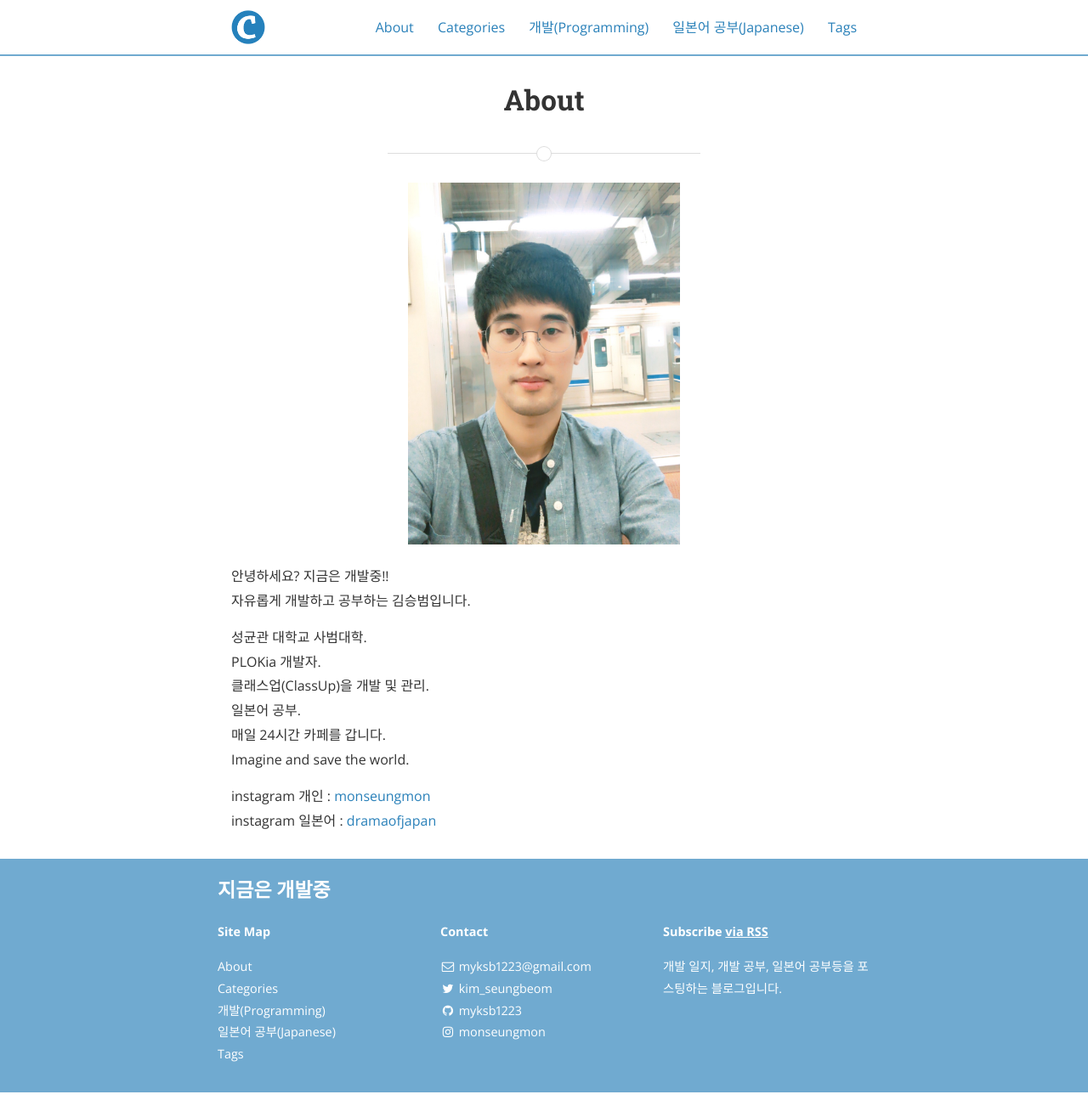
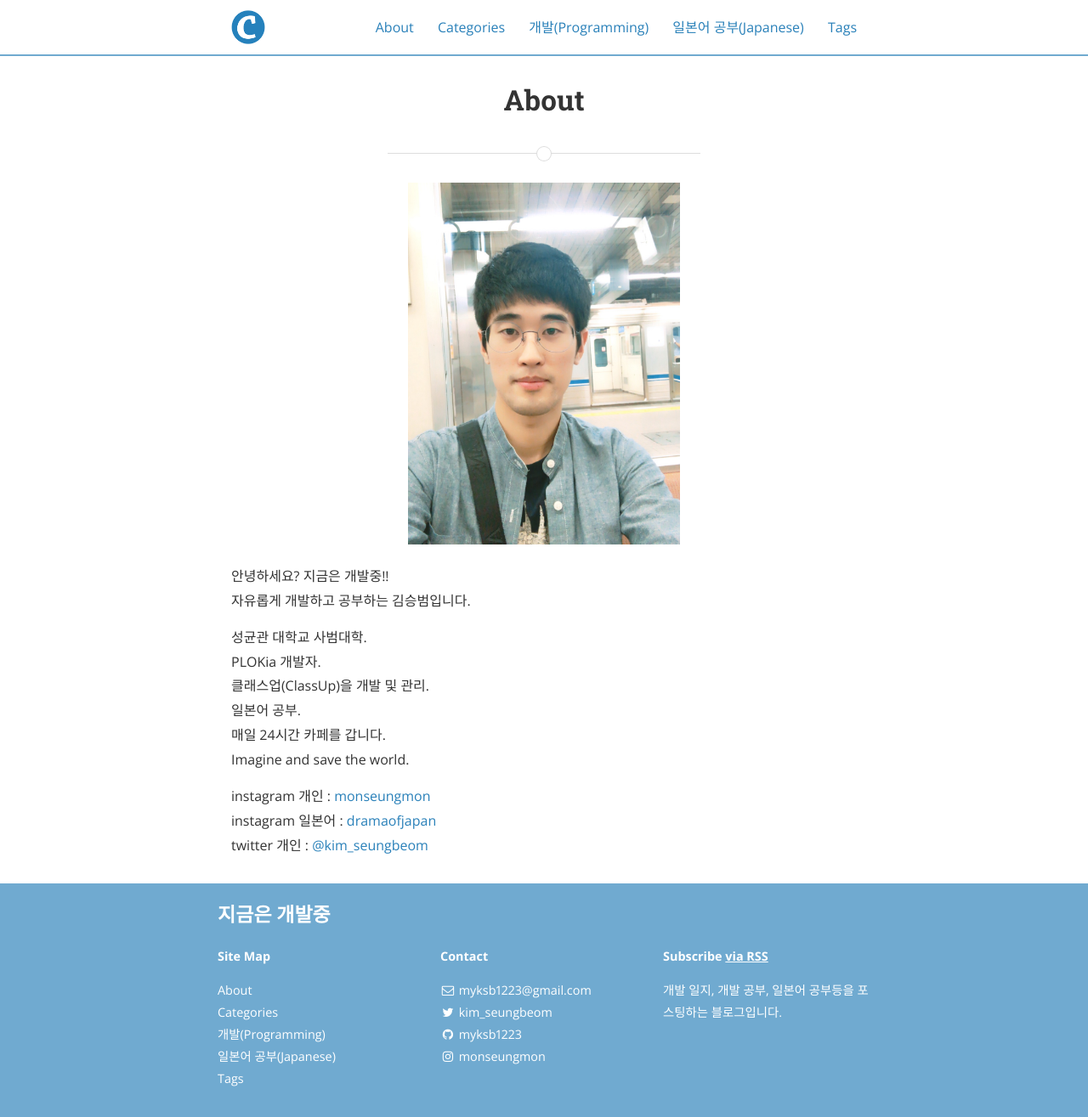
Before and after one commit to myksb1223/myksb1223.github.io, a Jekyll site: the page built from about.md, in a window 1280 px wide. Shown: the whole page at 85% size. Built offline with Jekyll 4.4.1, drawn with Linux system fonts in a browser that asks for light colours; nearby versions of some CDN libraries; before the commit the page ends 1286 px from its top, so only the background shows below that.

Commit message:
Change about

```diff
--- a/about.md
+++ b/about.md
@@ -16,4 +16,5 @@ PLOKia 개발자.<br>
 Imagine and save the world.
 
 instagram 개인 : [monseungmon](https://www.instagram.com/monseungmon/)<br>
-instagram 일본어 : [dramaofjapan](https://www.instagram.com/dramaofjapan/)
+instagram 일본어 : [dramaofjapan](https://www.instagram.com/dramaofjapan/)<br>
+twitter 개인 : [@kim_seungbeom](https://twitter.com/kim_seungbeom)
```
